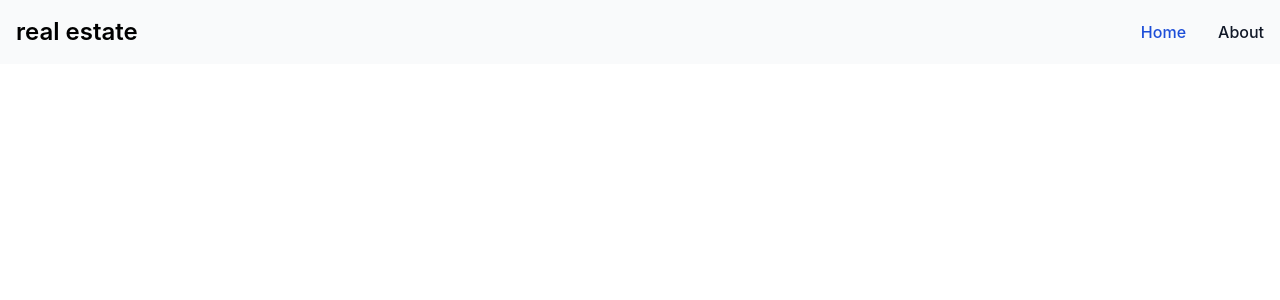
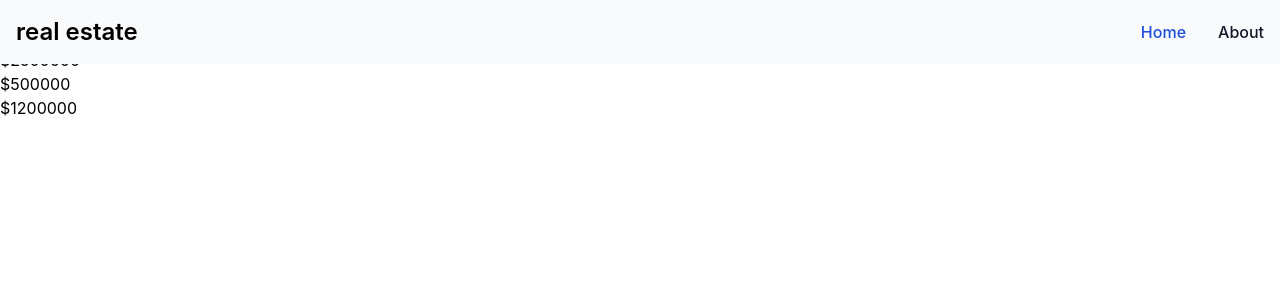
Before and after one commit to Ameer2000Mzori/Real-Estates-Website, a React (Create React App) app in the folder frontend/: page / in a window 1280 px wide. Shown: the top 300 px of the page. Built offline with nearby package versions, Linux system fonts and the light colour scheme.

Commit message:
eslint config fix + added objects of houses + and added map logic

```diff
--- a/frontend/src/components/pages/HomePage.jsx
+++ b/frontend/src/components/pages/HomePage.jsx
@@ -1,11 +1,69 @@
 import React from 'react'
 
 const HomePage = () => {
+  // eslint-disable-next-line
+  const housesObjs = [
+    {
+      id: 1,
+      title: 'House 1',
+      price: 1000000,
+      country: 'Netherland',
+      city: 'Amsterdam',
+      bedrooms: 4,
+      bathrooms: 2,
+      description:
+        'house with beautiful big rooms and 4 bedrooms and 2 bathrooms',
+    },
+    {
+      id: 2,
+      title: 'Apartment 1',
+      price: 800000,
+      country: 'United States',
+      city: 'New York',
+      bedrooms: 2,
+      bathrooms: 1,
+      description: 'modern apartment with 2 bedrooms and 1 bathroom',
+    },
+    {
+      id: 3,
+      title: 'Villa 1',
+      price: 2500000,
+      country: 'Italy',
+      city: 'Rome',
+      bedrooms: 6,
+      bathrooms: 4,
+      description: 'luxurious villa with 6 bedrooms and 4 bathrooms',
+    },
+    {
+      id: 4,
+      title: 'Cottage 1',
+      price: 500000,
+      country: 'United Kingdom',
+      city: 'London',
+      bedrooms: 3,
+      bathrooms: 2,
+      description: 'quaint cottage with 3 bedrooms and 2 bathrooms',
+    },
+    {
+      id: 5,
+      title: 'Condo 1',
+      price: 1200000,
+      country: 'Canada',
+      city: 'Toronto',
+      bedrooms: 3,
+      bathrooms: 2,
+      description: 'modern condo with 3 bedrooms and 2 bathrooms',
+    },
+  ]
+
   return (
-    <>
-      <h1>HOME PAGE</h1>
-      <h1>HOME PAGE</h1>
-    </>
+    <ul>
+      {housesObjs.map((house) => (
+        <li key={house.id}>
+          <p>${house.price}</p>
+        </li>
+      ))}
+    </ul>
   )
 }
 export default HomePage
```
Also changed, not shown: frontend/.eslintrc.js.
